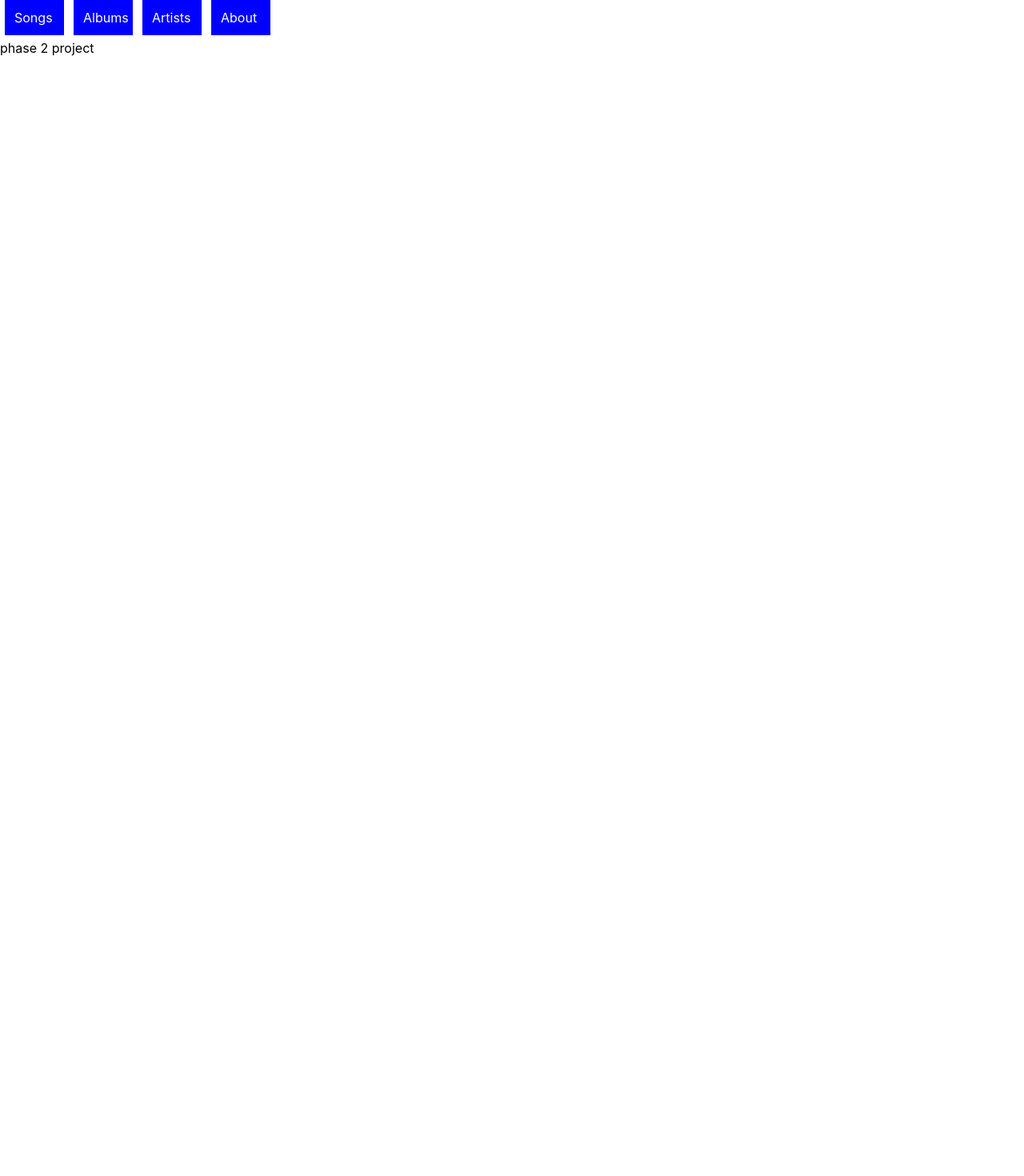
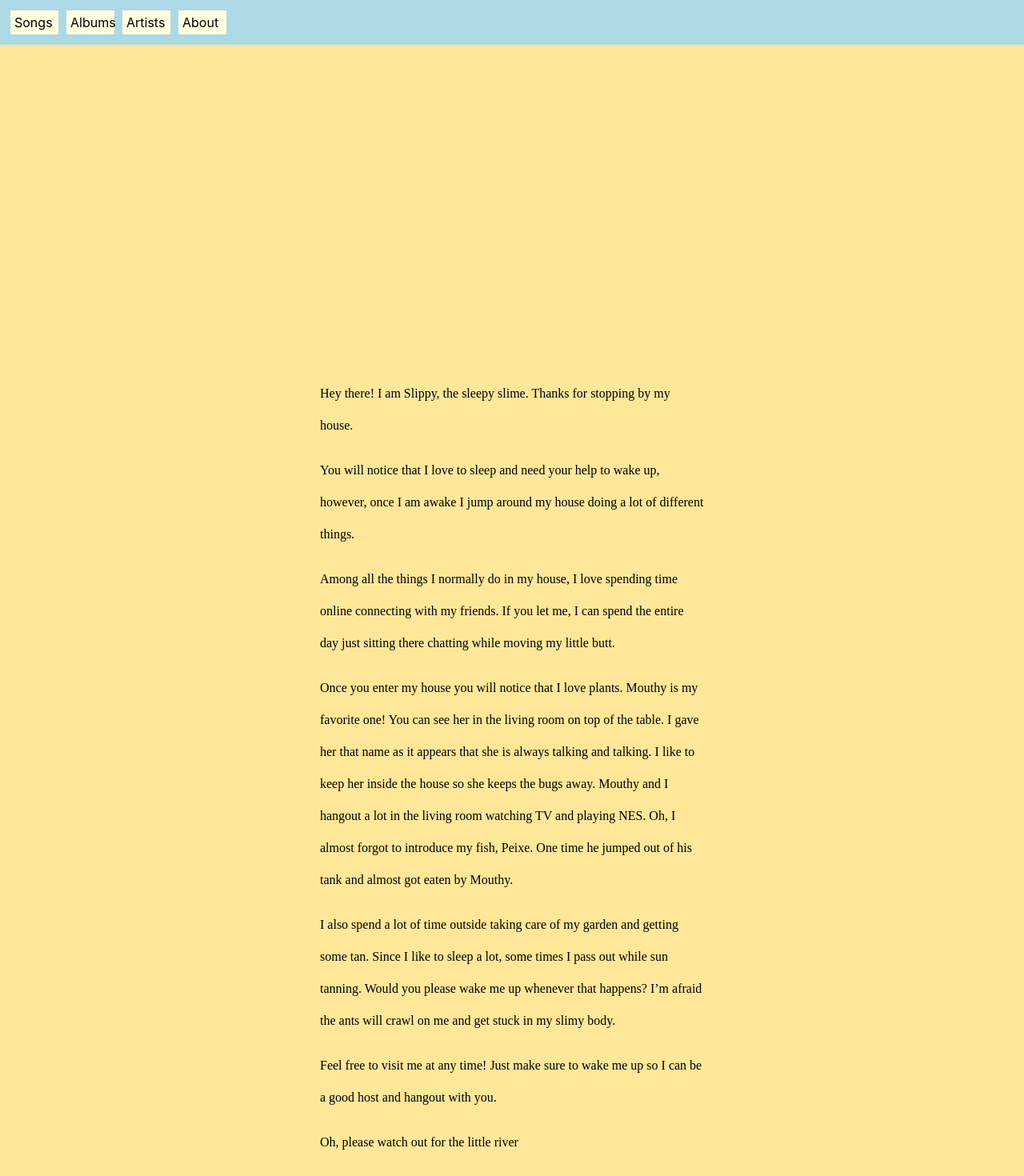
Before and after one commit to justintrotta/phase-2-project, a React (Create React App) app: page / in a window 1280 px wide. Shown: the top 1470 px of the page at 80% size. Before the commit the page ends 800 px from the top, so only its background shows below. Built offline with nearby package versions, Linux system fonts and the light colour scheme; data requests are answered from the project's data file.

Commit message:
css stuff

```diff
--- a/src/components/About.js
+++ b/src/components/About.js
@@ -3,8 +3,20 @@ import React from "react";
 function About () {
 
     return (
-        <div className="about">
-            phase 2 project
+        <div id="about" style={{backgroundColor: "#FFE799", lineHeight: "40px", padding:"400px", fontFamily:'Pixeled'}}>
+
+        <p>Hey there! I am Slippy, the sleepy slime. Thanks for stopping by my house.</p>
+
+      <p >You will notice that I love to sleep and need your help to wake up, however, once I am awake I jump around my house doing a lot of different things.</p>
+
+      <p>Among all the things I normally do in my house, I love spending time online connecting with my friends. If you let me, I can spend the entire day just sitting there chatting while moving my little butt.</p>
+
+      <p>Once you enter my house you will notice that I love plants. Mouthy is my favorite one! You can see her in the living room on top of the table. I gave her that name as it appears that she is always talking and talking. I like to keep her inside the house so she keeps the bugs away.
+      Mouthy and I hangout a lot in the living room watching TV and playing NES. Oh, I almost forgot to introduce my fish, Peixe. One time he jumped out of his tank and almost got eaten by Mouthy.</p>
+
+      <p>I also spend a lot of time outside taking care of my garden and getting some tan. Since I like to sleep a lot, some times I pass out while sun tanning. Would you please wake me up whenever that happens? I’m afraid the ants will crawl on me and get stuck in my slimy body.</p>
+      <p>Feel free to visit me at any time! Just make sure to wake me up so I can be a good host and hangout with you.</p>
+      <p>Oh, please watch out for the little river </p>
         </div>
     )
 }
--- a/src/components/AlbumContainer.js
+++ b/src/components/AlbumContainer.js
@@ -51,7 +51,8 @@ function AlbumContainer({music}) {
     useEffect(() => albumHandler(), [])
 
     return(
-        <div className="albums">
+        <div id="about" style={{backgroundColor: "#FFE799", lineHeight: "40px", padding:"400px", fontFamily:'Pixeled'}}>
+
             {finalMap}
         </div>
     )
--- a/src/components/ArtistContainer.js
+++ b/src/components/ArtistContainer.js
@@ -52,7 +52,8 @@ function ArtistContainer({music}) {
     useEffect(() => artistHandler(), [])
 
     return(
-        <div className="artists">
+        <div id="about" style={{backgroundColor: "#FFE799", lineHeight: "40px", padding:"400px", fontFamily:'Pixeled'}}>
+
             {finalMap}
         </div>
     )
--- a/src/components/Navbar.js
+++ b/src/components/Navbar.js
@@ -6,11 +6,12 @@ function Navbar() {
     const linkStyles = {
         display: "inline-block",
         width: "50px",
-        padding: "12px",
-        margin: "0 6px 6px",
-        background: "blue",
+        height: "20px",
+        margin: "5px",
+        padding: "5px",
+        background: "lightyellow",
         textDecoration: "none",
-        color: "white",
+        color: "Black",
       };
 
 
--- a/src/components/SongContainer.js
+++ b/src/components/SongContainer.js
@@ -16,7 +16,10 @@ function SongContainer({music}) {
     })
 
     return(
-        <div className="songs">
+
+        // <div className="songs">
+        <div id="about" style={{backgroundColor: "#FFE799", lineHeight: "40px", padding:"400px" }}>
+
            {songMap}
         </div>
     )
--- a/src/index.css
+++ b/src/index.css
@@ -4,10 +4,16 @@ body {
     'Ubuntu', 'Cantarell', 'Fira Sans', 'Droid Sans', 'Helvetica Neue',
     sans-serif;
   -webkit-font-smoothing: antialiased;
-  -moz-osx-font-smoothing: grayscale;
+  -moz-osx-font-smoothing: pink;
 }
 
 code {
   font-family: source-code-pro, Menlo, Monaco, Consolas, 'Courier New',
     monospace;
 }
+
+.navbar{
+  padding: 0.5rem;
+  align-content: center;
+  background-color: lightblue;
+}
```
Also changed, not shown: src/App.css (deleted, +0 -53 lines).
